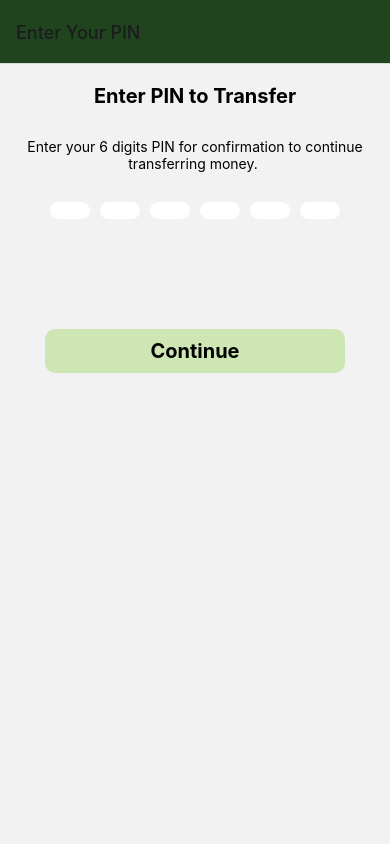
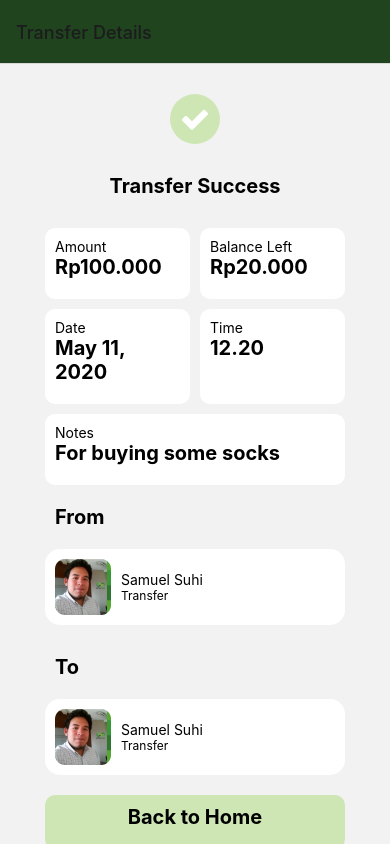
Before and after one commit to refaldy04/reactNative-Sicuro, a React Native app: screen /TransferSuccess in a window 390 px wide. Built offline with nearby package versions, Linux system fonts and the light colour scheme.

Commit message:
slicing transfer success screen

```diff
--- a/App.js
+++ b/App.js
@@ -16,6 +16,7 @@ import {PRIMARY_COLOR} from './src/styles/constant';
 import InputAmount from './src/screens/InputAmount';
 import Confirmation from './src/screens/Confirmation';
 import PinConfirmation from './src/screens/PinConfirmation';
+import TransferSuccess from './src/screens/TransferSuccess';
 
 const Stack = createNativeStackNavigator();
 
@@ -23,6 +24,16 @@ const App = () => {
   return (
     <NavigationContainer>
       <Stack.Navigator>
+        <Stack.Screen
+          options={{
+            title: 'Transfer Details',
+            headerStyle: {
+              backgroundColor: PRIMARY_COLOR,
+            },
+          }}
+          name="TransferSuccess"
+          component={TransferSuccess}
+        />
         <Stack.Screen
           options={{
             title: 'Enter Your PIN',
--- /dev/null
+++ b/src/components/Contact.js
@@ -0,0 +1,51 @@
+import {
+  View,
+  Text,
+  Image,
+  StyleSheet,
+  TouchableOpacity,
+  Dimensions,
+} from 'react-native';
+import React from 'react';
+import image from '../asset/1.png';
+
+const Contact = ({navigation}) => {
+  return (
+    <View>
+      <TouchableOpacity
+        style={styleLocal.transactionWrapper}
+        onPress={() => navigation.navigate('Details')}>
+        <View style={styleLocal.user}>
+          <Image source={image} style={{marginRight: 10}} />
+          <View>
+            <Text>Samuel Suhi</Text>
+            <Text style={{fontSize: 12}}>Transfer</Text>
+          </View>
+        </View>
+        <Text style={{fontSize: 20}}></Text>
+      </TouchableOpacity>
+      <View></View>
+    </View>
+  );
+};
+
+const styleLocal = StyleSheet.create({
+  transactionWrapper: {
+    flexDirection: 'row',
+    justifyContent: 'space-between',
+    alignItems: 'center',
+    paddingHorizontal: 10,
+    paddingVertical: 10,
+    marginHorizontal: 10,
+    marginVertical: 10,
+    borderRadius: 15,
+    width: 300,
+    backgroundColor: '#fff',
+  },
+  user: {
+    flexDirection: 'row',
+    alignItems: 'center',
+  },
+});
+
+export default Contact;
--- /dev/null
+++ b/src/screens/TransferSuccess.js
@@ -0,0 +1,127 @@
+import {
+  View,
+  Text,
+  StyleSheet,
+  TouchableOpacity,
+  ScrollView,
+} from 'react-native';
+import React from 'react';
+import Icon from 'react-native-vector-icons/FontAwesome';
+import {PRIMARY_COLOR, SECONDARY_COLOR} from '../styles/constant';
+import Contact from '../components/Contact';
+
+const TransferSuccess = () => {
+  return (
+    <ScrollView>
+      <View style={{alignItems: 'center'}}>
+        <View style={styleLocal.circle}>
+          <Icon name="check" color="#fff" size={30} />
+        </View>
+        <Text style={styleLocal.money}>Transfer Success</Text>
+      </View>
+      <View style={styleLocal.buttonWrapper}>
+        <View>
+          <View style={styleLocal.rowCard}>
+            <View style={styleLocal.card}>
+              <Text>Amount</Text>
+              <Text style={styleLocal.money}>Rp100.000</Text>
+            </View>
+            <View style={styleLocal.card}>
+              <Text>Balance Left</Text>
+              <Text style={styleLocal.money}>Rp20.000</Text>
+            </View>
+          </View>
+          <View style={styleLocal.rowCard}>
+            <View style={styleLocal.card}>
+              <Text>Date</Text>
+              <Text style={styleLocal.money}>May 11, 2020</Text>
+            </View>
+            <View style={styleLocal.card}>
+              <Text>Time</Text>
+              <Text style={styleLocal.money}>12.20</Text>
+            </View>
+          </View>
+        </View>
+        <View style={styleLocal.bigCard}>
+          <Text>Notes</Text>
+          <Text style={styleLocal.money}>For buying some socks</Text>
+        </View>
+        <View style={{justifyContent: 'flex-start', width: 280, marginTop: 20}}>
+          <Text style={styleLocal.money}>From</Text>
+        </View>
+        <Contact />
+        <View style={{justifyContent: 'flex-start', width: 280, marginTop: 20}}>
+          <Text style={styleLocal.money}>To</Text>
+        </View>
+        <Contact />
+        <TouchableOpacity style={styleLocal.button}>
+          <Text style={styleLocal.money}>Back to Home</Text>
+        </TouchableOpacity>
+      </View>
+    </ScrollView>
+  );
+};
+
+const styleLocal = StyleSheet.create({
+  headerWrapper: {
+    backgroundColor: PRIMARY_COLOR,
+    flexDirection: 'row',
+    justifyContent: 'space-between',
+    alignItems: 'center',
+    paddingHorizontal: 15,
+    paddingVertical: 15,
+    borderBottomLeftRadius: 15,
+    borderBottomRightRadius: 15,
+    minHeight: 100,
+  },
+  textWhite: {color: '#fff'},
+  circle: {
+    backgroundColor: SECONDARY_COLOR,
+    height: 50,
+    width: 50,
+    borderRadius: 25,
+    justifyContent: 'center',
+    alignItems: 'center',
+    marginVertical: 30,
+  },
+  money: {
+    fontSize: 20,
+    fontWeight: 'bold',
+    marginBottom: 10,
+  },
+  buttonWrapper: {
+    justifyContent: 'center',
+    alignItems: 'center',
+    marginTop: 20,
+  },
+  rowCard: {
+    flexDirection: 'row',
+    justifyContent: 'space-between',
+    width: 300,
+    marginHorizontal: 20,
+    marginBottom: 10,
+  },
+  card: {
+    backgroundColor: '#fff',
+    padding: 10,
+    borderRadius: 10,
+    width: 145,
+  },
+  bigCard: {
+    backgroundColor: '#fff',
+    padding: 10,
+    borderRadius: 10,
+    width: 300,
+  },
+  button: {
+    backgroundColor: SECONDARY_COLOR,
+    marginVertical: 10,
+    padding: 10,
+    width: 300,
+    alignItems: 'center',
+    justifyContent: 'center',
+    borderRadius: 10,
+  },
+});
+
+export default TransferSuccess;
```
